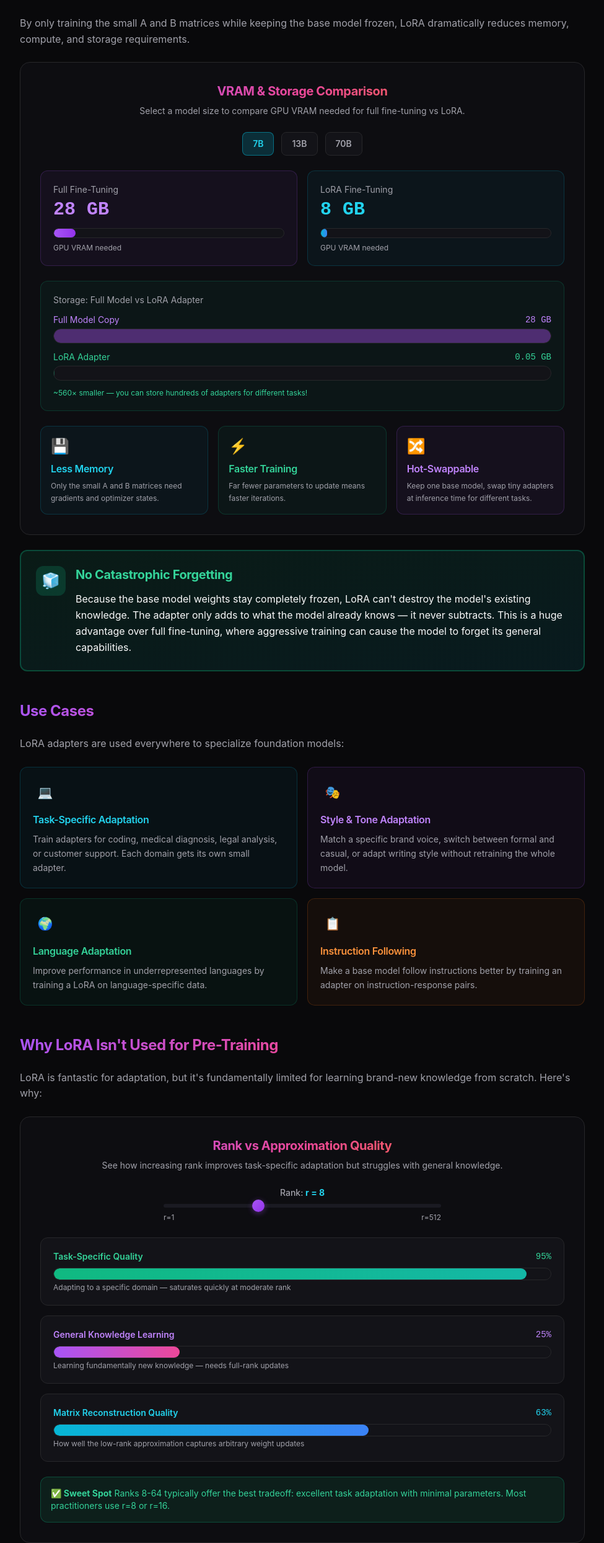
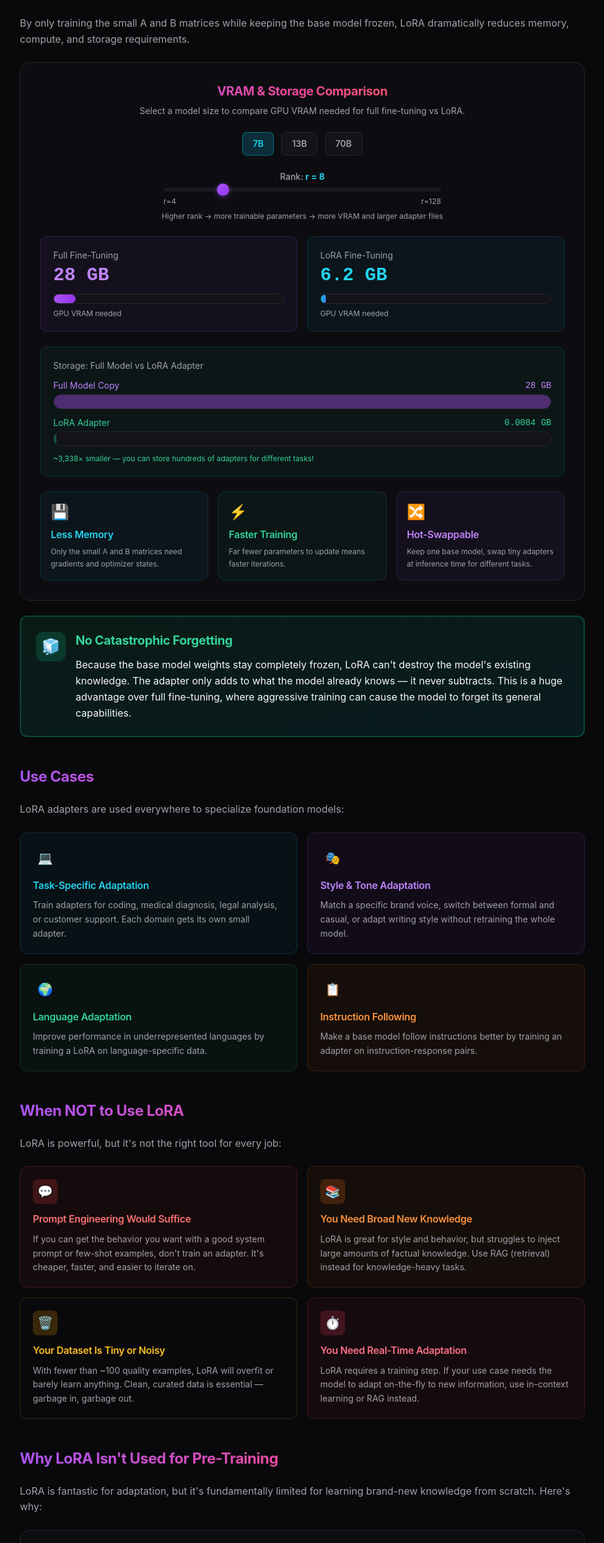
Before and after one commit to LoggeL/learn-guide, a Next.js app: page /en/ai/llm/lora in a window 1280 px wide. Shown: the part 1655-4144 px from the top of the page at 62% size, without its empty margins (296-1271 px from the left). Built offline with nearby package versions, Linux system fonts and the light colour scheme.

Commit message:
Add anti-use-cases section to LoRA article (EN+DE)

```diff
--- a/src/app/[locale]/ai/llm/lora/page.tsx
+++ b/src/app/[locale]/ai/llm/lora/page.tsx
@@ -84,6 +84,28 @@ export default function LoraPage() {
         </div>
       </section>
 
+      {/* Anti Use Cases */}
+      <section>
+        <h2 className="text-2xl font-bold font-heading text-gradient mb-6">{t.lora.antiUseCasesTitle}</h2>
+        <p className="text-muted mb-6">{t.lora.antiUseCasesDesc}</p>
+        <div className="grid md:grid-cols-2 gap-4">
+          {[
+            { icon: '💬', title: t.lora.antiUseCase1Title, desc: t.lora.antiUseCase1Desc, color: 'red' },
+            { icon: '📚', title: t.lora.antiUseCase2Title, desc: t.lora.antiUseCase2Desc, color: 'orange' },
+            { icon: '🗑️', title: t.lora.antiUseCase3Title, desc: t.lora.antiUseCase3Desc, color: 'amber' },
+            { icon: '⏱️', title: t.lora.antiUseCase4Title, desc: t.lora.antiUseCase4Desc, color: 'rose' },
+          ].map((uc) => (
+            <div key={uc.title} className={`p-5 rounded-xl bg-${uc.color}-500/5 border border-${uc.color}-500/20`}>
+              <div className={`w-10 h-10 rounded-lg bg-${uc.color}-500/20 flex items-center justify-center mb-3`}>
+                <span className="text-xl">{uc.icon}</span>
+              </div>
+              <h3 className={`text-${uc.color}-400 font-semibold font-heading mb-2`}>{uc.title}</h3>
+              <p className="text-muted text-sm leading-relaxed">{uc.desc}</p>
+            </div>
+          ))}
+        </div>
+      </section>
+
       {/* 5. Why Not Used for Pre-Training */}
       <section>
         <h2 className="text-2xl font-bold font-heading text-gradient mb-6">{t.lora.whyNotTitle}</h2>
--- a/src/components/interactive/LoraVisualizer.tsx
+++ b/src/components/interactive/LoraVisualizer.tsx
@@ -149,20 +149,41 @@ interface ModelConfig {
   name: string
   params: string
   fullVram: number
-  loraVram: number
   fullStorage: number
-  loraStorage: number
+  hiddenDim: number
+  targetLayers: number
+  baseVramQ4: number // 4-bit quantized base model VRAM
 }
 
 const MODELS: ModelConfig[] = [
-  { name: '7B', params: '7B', fullVram: 28, loraVram: 8, fullStorage: 28, loraStorage: 0.05 },
-  { name: '13B', params: '13B', fullVram: 52, loraVram: 14, fullStorage: 52, loraStorage: 0.08 },
-  { name: '70B', params: '70B', fullVram: 280, loraVram: 48, fullStorage: 280, loraStorage: 0.2 },
+  { name: '7B', params: '7B', fullVram: 28, fullStorage: 28, hiddenDim: 4096, targetLayers: 64, baseVramQ4: 4.5 },
+  { name: '13B', params: '13B', fullVram: 52, fullStorage: 52, hiddenDim: 5120, targetLayers: 80, baseVramQ4: 8 },
+  { name: '70B', params: '70B', fullVram: 280, fullStorage: 280, hiddenDim: 8192, targetLayers: 160, baseVramQ4: 38 },
 ]
+
+const MEMORY_RANKS = [4, 8, 16, 32, 64, 128]
+
+function computeLoraStats(model: ModelConfig, rank: number) {
+  // Adapter storage: 2 matrices × hidden_dim × rank × target_layers × 2 bytes (fp16)
+  const adapterBytes = 2 * model.hiddenDim * rank * model.targetLayers * 2
+  const adapterGB = adapterBytes / 1e9
+
+  // VRAM: base (4-bit) + LoRA params (fp16) + optimizer states (8 bytes per param for AdamW) + activation overhead
+  const loraParams = 2 * model.hiddenDim * rank * model.targetLayers
+  const loraParamsGB = (loraParams * 2) / 1e9 // fp16
+  const optimizerGB = (loraParams * 8) / 1e9 // AdamW states
+  const activationOverhead = 1.5 + rank * 0.02 // rough estimate, scales slightly with rank
+  const loraVram = model.baseVramQ4 + loraParamsGB + optimizerGB + activationOverhead
+
+  return { adapterGB, loraVram: Math.round(loraVram * 10) / 10 }
+}
 
 function MemorySection({ t }: { t: Record<string, string> }) {
   const [modelIdx, setModelIdx] = useState(0)
+  const [rankIdx, setRankIdx] = useState(1) // default r=8
   const model = MODELS[modelIdx]
+  const rank = MEMORY_RANKS[rankIdx]
+  const { adapterGB, loraVram } = computeLoraStats(model, rank)
   const maxVram = 300
 
   return (
@@ -189,6 +210,22 @@ function MemorySection({ t }: { t: Record<string, string> }) {
         ))}
       </div>
 
+      {/* Rank slider */}
+      <div className="flex flex-col items-center gap-2">
+        <label className="text-sm text-muted font-medium">
+          {t.rankLabel}: <span className="font-bold text-cyan-400">r = {rank}</span>
+        </label>
+        <input
+          type="range" min={0} max={MEMORY_RANKS.length - 1} value={rankIdx}
+          onChange={e => setRankIdx(Number(e.target.value))}
+          className="w-full max-w-md accent-cyan-400"
+        />
+        <div className="flex justify-between w-full max-w-md text-xs text-muted">
+          <span>r=4</span><span>r=128</span>
+        </div>
+        <p className="text-xs text-muted">{t.rankAffectsMemory}</p>
+      </div>
+
       {/* VRAM comparison */}
       <div className="grid md:grid-cols-2 gap-4">
         <div className="p-5 rounded-xl bg-purple-500/5 border border-purple-500/20">
@@ -209,14 +246,19 @@ function MemorySection({ t }: { t: Record<string, string> }) {
 
         <div className="p-5 rounded-xl bg-cyan-500/5 border border-cyan-500/20">
           <div className="text-sm text-muted mb-1">{t.loraFineTune}</div>
-          <div className="text-3xl font-bold font-mono text-cyan-400">
-            {model.loraVram} GB
-          </div>
+          <motion.div
+            key={`${modelIdx}-${rank}`}
+            className="text-3xl font-bold font-mono text-cyan-400"
+            initial={{ scale: 1.2 }}
+            animate={{ scale: 1 }}
+          >
+            {loraVram} GB
+          </motion.div>
           <div className="mt-3 h-4 rounded-full bg-surface overflow-hidden border border-border">
             <motion.div
               className="h-full rounded-full bg-gradient-to-r from-cyan-500 to-blue-500"
               initial={false}
-              animate={{ width: `${(model.loraVram / maxVram) * 100}%` }}
+              animate={{ width: `${(loraVram / maxVram) * 100}%` }}
               transition={{ type: 'spring', stiffness: 120, damping: 20 }}
             />
           </div>
@@ -246,19 +288,19 @@ function MemorySection({ t }: { t: Record<string, string> }) {
           <div className="flex-1">
             <div className="flex justify-between text-sm mb-1">
               <span className="text-emerald-400">{t.loraAdapter}</span>
-              <span className="text-emerald-400 font-mono">{model.loraStorage} GB</span>
+              <span className="text-emerald-400 font-mono">{adapterGB < 0.01 ? adapterGB.toFixed(4) : adapterGB.toFixed(2)} GB</span>
             </div>
             <div className="h-6 rounded-full bg-surface overflow-hidden border border-border">
               <motion.div
                 className="h-full rounded-full bg-emerald-500/40"
                 initial={false}
-                animate={{ width: `${(model.loraStorage / model.fullStorage) * 100}%` }}
+                animate={{ width: `${Math.max(0.5, (adapterGB / model.fullStorage) * 100)}%` }}
                 transition={{ type: 'spring', stiffness: 120, damping: 20 }}
               />
             </div>
           </div>
         </div>
-        <p className="text-xs text-emerald-400 mt-3">{t.storageSavings.replace('{x}', Math.round(model.fullStorage / model.loraStorage).toLocaleString())}</p>
+        <p className="text-xs text-emerald-400 mt-3">{t.storageSavings.replace('{x}', Math.round(model.fullStorage / adapterGB).toLocaleString())}</p>
       </div>
 
       {/* Key advantages */}
--- a/src/lib/i18n/dictionaries/de.ts
+++ b/src/lib/i18n/dictionaries/de.ts
@@ -4329,6 +4329,7 @@ export const de: Dictionary = {
     fullModel: 'Vollständige Modellkopie',
     loraAdapter: 'LoRA-Adapter',
     storageSavings: '~{x}× kleiner — du kannst Hunderte Adapter für verschiedene Aufgaben speichern!',
+    rankAffectsMemory: 'Höherer Rang → mehr trainierbare Parameter → mehr VRAM und größere Adapter-Dateien',
     memoryBenefit: 'Weniger Speicher',
     memoryBenefitDesc: 'Nur die kleinen A- und B-Matrizen benötigen Gradienten und Optimizer-Zustände.',
     speedBenefit: 'Schnelleres Training',
@@ -4348,6 +4349,17 @@ export const de: Dictionary = {
     useCase3Desc: 'Leistung in unterrepräsentierten Sprachen verbessern, indem ein LoRA mit sprachspezifischen Daten trainiert wird.',
     useCase4Title: 'Instruktionsbefolgung',
     useCase4Desc: 'Ein Basismodell besser Anweisungen befolgen lassen, indem ein Adapter mit Instruktions-Antwort-Paaren trainiert wird.',
+
+    antiUseCasesTitle: 'Wann man LoRA NICHT verwenden sollte',
+    antiUseCasesDesc: 'LoRA ist mächtig, aber nicht für jeden Einsatz das richtige Werkzeug:',
+    antiUseCase1Title: 'Prompt Engineering reicht aus',
+    antiUseCase1Desc: 'Wenn du das gewünschte Verhalten mit einem guten System-Prompt oder Few-Shot-Beispielen erreichst, brauchst du keinen Adapter. Es ist günstiger, schneller und einfacher zu iterieren.',
+    antiUseCase2Title: 'Du brauchst breites neues Wissen',
+    antiUseCase2Desc: 'LoRA ist super für Stil und Verhalten, aber schlecht darin, große Mengen an Faktenwissen zu injizieren. Nutze stattdessen RAG (Retrieval) für wissensintensive Aufgaben.',
+    antiUseCase3Title: 'Dein Datensatz ist winzig oder verrauscht',
+    antiUseCase3Desc: 'Mit weniger als ~100 qualitativ hochwertigen Beispielen wird LoRA überfitten oder kaum etwas lernen. Saubere, kuratierte Daten sind essenziell.',
+    antiUseCase4Title: 'Du brauchst Echtzeit-Anpassung',
+    antiUseCase4Desc: 'LoRA erfordert einen Trainingsschritt. Wenn sich dein Modell on-the-fly an neue Informationen anpassen soll, nutze In-Context Learning oder RAG.',
 
     whyNotTitle: 'Warum LoRA nicht für Pre-Training verwendet wird',
     whyNotDesc: 'LoRA ist fantastisch für Anpassung, aber grundsätzlich limitiert für das Erlernen von komplett neuem Wissen. Hier ist warum:',
--- a/src/lib/i18n/dictionaries/en.ts
+++ b/src/lib/i18n/dictionaries/en.ts
@@ -4355,6 +4355,7 @@ export const en = {
     fullModel: 'Full Model Copy',
     loraAdapter: 'LoRA Adapter',
     storageSavings: '~{x}× smaller — you can store hundreds of adapters for different tasks!',
+    rankAffectsMemory: 'Higher rank → more trainable parameters → more VRAM and larger adapter files',
     memoryBenefit: 'Less Memory',
     memoryBenefitDesc: 'Only the small A and B matrices need gradients and optimizer states.',
     speedBenefit: 'Faster Training',
@@ -4375,6 +4376,18 @@ export const en = {
     useCase3Desc: 'Improve performance in underrepresented languages by training a LoRA on language-specific data.',
     useCase4Title: 'Instruction Following',
     useCase4Desc: 'Make a base model follow instructions better by training an adapter on instruction-response pairs.',
+
+    // Anti Use Cases
+    antiUseCasesTitle: 'When NOT to Use LoRA',
+    antiUseCasesDesc: 'LoRA is powerful, but it\'s not the right tool for every job:',
+    antiUseCase1Title: 'Prompt Engineering Would Suffice',
+    antiUseCase1Desc: 'If you can get the behavior you want with a good system prompt or few-shot examples, don\'t train an adapter. It\'s cheaper, faster, and easier to iterate on.',
+    antiUseCase2Title: 'You Need Broad New Knowledge',
+    antiUseCase2Desc: 'LoRA is great for style and behavior, but struggles to inject large amounts of factual knowledge. Use RAG (retrieval) instead for knowledge-heavy tasks.',
+    antiUseCase3Title: 'Your Dataset Is Tiny or Noisy',
+    antiUseCase3Desc: 'With fewer than ~100 quality examples, LoRA will overfit or barely learn anything. Clean, curated data is essential — garbage in, garbage out.',
+    antiUseCase4Title: 'You Need Real-Time Adaptation',
+    antiUseCase4Desc: 'LoRA requires a training step. If your use case needs the model to adapt on-the-fly to new information, use in-context learning or RAG instead.',
 
     // 5. Why Not for Pre-Training
     whyNotTitle: 'Why LoRA Isn\'t Used for Pre-Training',
```
